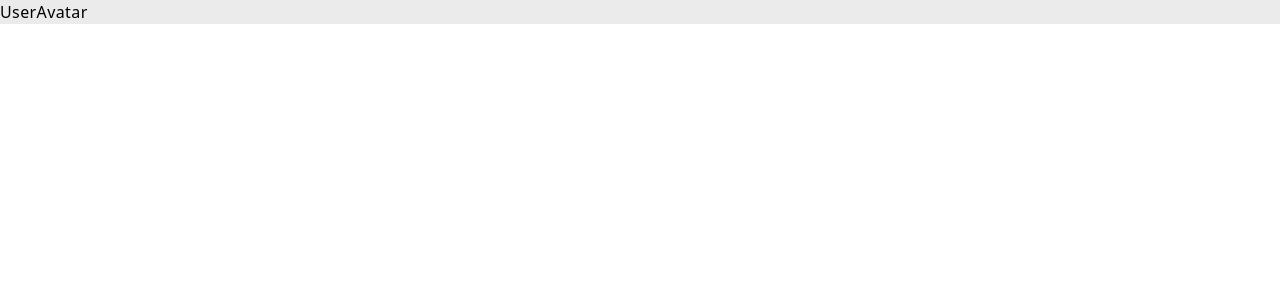
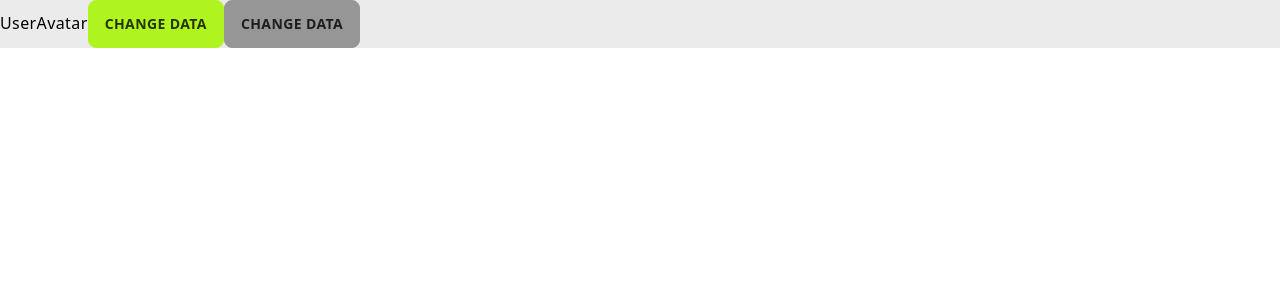
Before and after one commit to IT-Academy-BCN/ita-game, a React (Vite) app: page /testing-useravatar in a window 1280 px wide. Shown: the top 300 px of the page. Built offline with nearby package versions, Linux system fonts and the light colour scheme; data requests are answered from the project's data file.

Commit message:
organism

```diff
--- a/src/App.jsx
+++ b/src/App.jsx
@@ -1,5 +1,5 @@
 import { BrowserRouter, Route, Routes } from "react-router-dom";
-import UserAvatar from "./components/UserAvatar";
+import {UserAvatar} from "./components/organisms/UserAvatar"
 import {
   Home,
   Historical,
--- a/src/components/UserAvatar.jsx
+++ /dev/null
@@ -1,7 +0,0 @@
-function UserAvatar() {
-  return (
-    <div>UserAvatar</div>
-  )
-}
-
-export default UserAvatar
--- /dev/null
+++ b/src/components/organisms/UserAvatar/UserAvatar.jsx
@@ -0,0 +1,46 @@
+import { useFetch } from '../../../hooks'
+function UserAvatar() {
+  const URL = 'http://localhost:3002/users'
+  const { data, loading } = useFetch(URL)
+
+  const handlePost = async function postData() {
+    try {
+      const response = await fetch(URL, {
+        method: 'POST',
+        headers: {
+          'Content-Type': 'application/json'
+        },
+        body: JSON.stringify({
+          nombre: 'valor'
+        })
+      });
+      const data = await response.json();
+      console.log(data);
+    } catch (error) {
+      console.error(error);
+    }
+  }
+  const handleDelete = async function deleteData(id) {
+    try {
+      const response = await fetch(`${URL}/${id}`, {
+        method: 'DELETE'
+      });
+      const data = await response.json();
+      console.log(data);
+    } catch (error) {
+      console.error(error);
+    }
+  }
+
+  console.log(data)
+  console.log(loading)
+  return (
+    <div>
+      UserAvatar
+      <button className="btn btn-primary"onClick={handlePost}>change data</button>
+      <button className="btn btn-secondary"onClick={_ => handleDelete(1)}>change data</button>
+    </div>
+  )
+}
+
+export default UserAvatar
--- /dev/null
+++ b/src/components/organisms/UserAvatar/index.js
@@ -0,0 +1 @@
+export { default as UserAvatar } from './UserAvatar'
```
